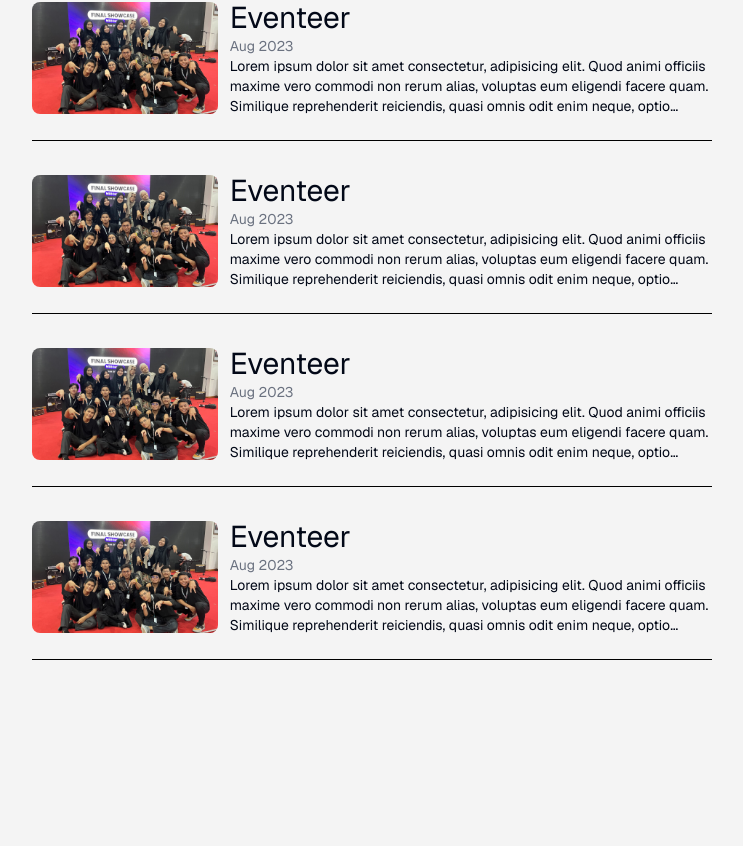
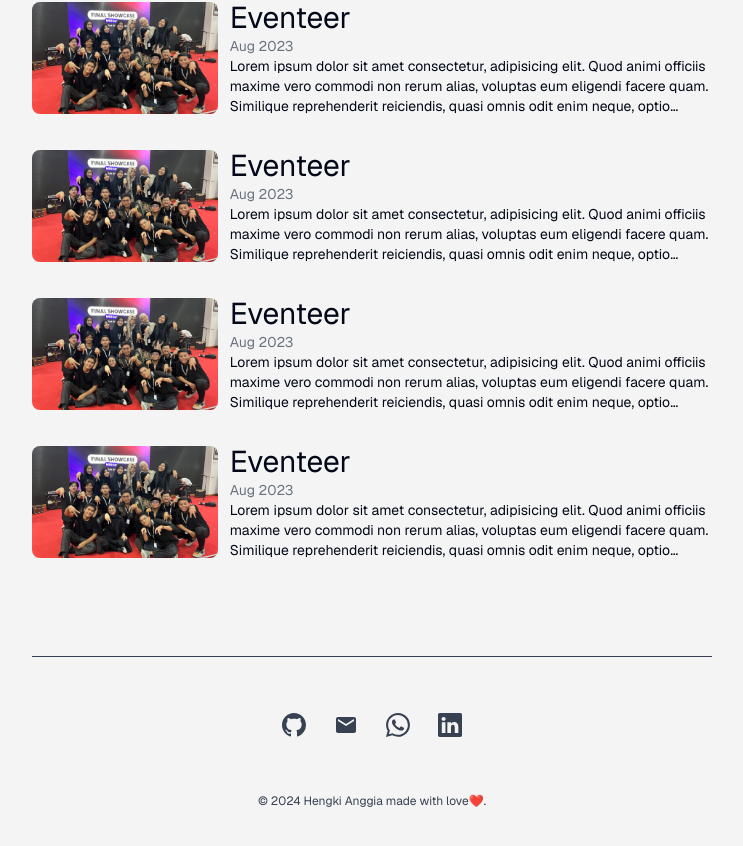
Before and after one commit to hengkianggia/my-website, a Next.js app: page /project in a window 1280 px wide. Shown: the part 356-1202 px from the top of the page, without its empty margins (268-1011 px from the left). Built offline with nearby package versions, Linux system fonts and the light colour scheme.

Commit message:
update footer and project

```diff
--- a/app/globals.css
+++ b/app/globals.css
@@ -73,4 +73,7 @@
     body {
       @apply bg-background text-foreground;
     }
+    a {
+      @apply underline underline-offset-4 decoration-white
+    }
   }
--- a/app/layout.tsx
+++ b/app/layout.tsx
@@ -7,6 +7,7 @@ import Wrapper from "@/components/Wrapper";
 import Navbar from "@/components/Navbar";
 import { ThemeProvider } from "@/components/theme-provider";
 import { cn } from "@/lib/utils";
+import Footer from "@/components/Footer";
 
 // const montserrat = Montserrat({ subsets: ["cyrillic"] });
 
@@ -38,6 +39,7 @@ export default function RootLayout({
             <Wrapper>
               <Navbar />
               {children}
+              <Footer />
             </Wrapper>
           </Center>
         </ThemeProvider>
--- a/components/Center.tsx
+++ b/components/Center.tsx
@@ -4,7 +4,7 @@ import React from "react";
 const Center = ({ children }: { children: React.ReactNode }) => {
   return (
     <div
-      className={cn("w-full flex flex-col justify-center items-center mb-56")}
+      className={cn("w-full flex flex-col justify-center items-center")}
     >
       {children}
     </div>
--- /dev/null
+++ b/components/Footer.tsx
@@ -0,0 +1,47 @@
+import React from "react";
+import { BsGithub, BsLinkedin, BsWhatsapp } from "react-icons/bs";
+import { MdEmail } from "react-icons/md";
+
+const Footer = () => {
+  return (
+    <div className="w-full flex flex-col items-center my-24 border-t border-gray-700 dark:border-gray-400 pt-14 gap-14">
+      <div className="w-full flex justify-center gap-7 text-gray-700 dark:text-gray-400">
+        <a href="https://github.com/hengkianggia" target="_blank">
+          <BsGithub
+            size={24}
+            className="cursor-pointer hover:-translate-y-2 transition-all"
+          />
+        </a>
+        <a href="mailto:pengkyj00@gmail.com" target="_blank">
+          <MdEmail
+            size={24}
+            className="cursor-pointer hover:-translate-y-2 transition-all"
+          />
+        </a>
+        <a
+          href="https://wa.me/+6285161919533?text=hii i want to talk with you"
+          target="_blank"
+        >
+          <BsWhatsapp
+            size={24}
+            className="cursor-pointer hover:-translate-y-2 transition-all"
+          />
+        </a>
+        <a href="https://www.linkedin.com/in/hengkianggia/" target="_blank">
+          <BsLinkedin
+            size={24}
+            className="cursor-pointer hover:-translate-y-2 transition-all"
+          />
+        </a>
+      </div>
+
+      <div>
+        <p className="text-xs text-gray-700 dark:text-gray-400">
+          © 2024 Hengki Anggia made with love❤️.
+        </p>
+      </div>
+    </div>
+  );
+};
+
+export default Footer;
--- a/components/Navbar.tsx
+++ b/components/Navbar.tsx
@@ -50,8 +50,8 @@ const Navbar = () => {
           <li key={nav.name}>
             <Link
               href={nav.link}
-              className={cn("no-underline hover:", {
-                "underline underline-offset-4": pathname === nav.link,
+              className={cn("no-underline hover:text-yellow-400 decoration-yellow-400", {
+                "underline underline-offset-8": pathname === nav.link,
               })}
             >
               {nav.name}
--- a/components/pages/project/ListProject.tsx
+++ b/components/pages/project/ListProject.tsx
@@ -5,7 +5,7 @@ import image from "@/public/images/team.jpg";
 
 const ListProject = () => {
   return (
-    <div className="grid grid-cols-7 items-center gap-3 w-full border-b border-black dark:border-white pb-6 cursor-pointer">
+    <div className="grid grid-cols-7 items-center gap-3 w-full cursor-pointer">
       <div className="col-span-2 overflow-hidden">
         <Image
           src={image}
```
